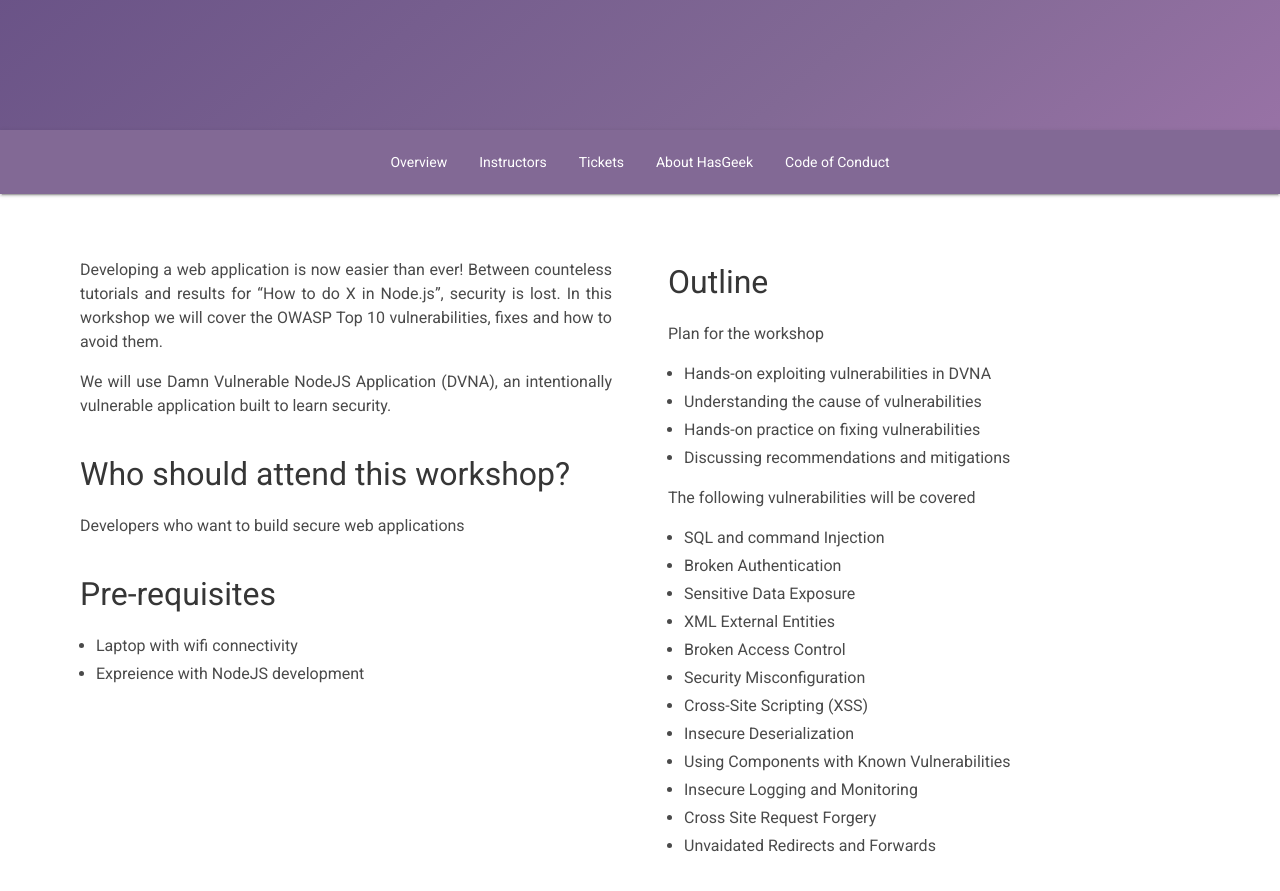
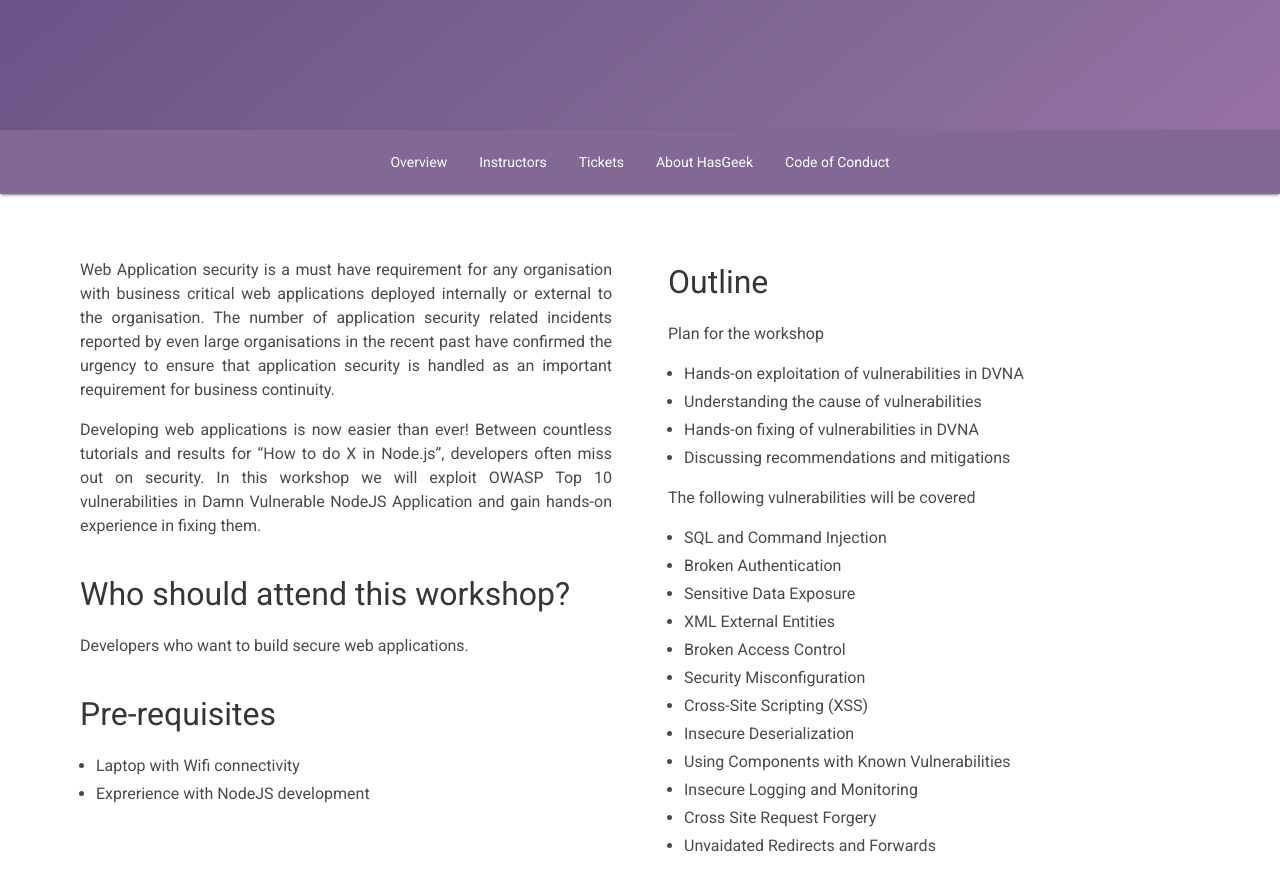
Before and after one commit to hasgeek/events, a Jekyll site: the page built from _jsfoo_events/2018-secure-web-development.md, in a window 1280 px wide and 900 px high, scrolled down 384 px. Shown: the top 891 px of the window. Built offline with Jekyll 4.4.1, drawn with Linux system fonts in a browser that asks for light colours.

Commit message:
content update for security workshop (#991)

```diff
--- a/_jsfoo_events/2018-secure-web-development.md
+++ b/_jsfoo_events/2018-secure-web-development.md
@@ -25,18 +25,19 @@ instructors:
 overview:
   left_content: |
 
-    Developing a web application is now easier than ever! Between counteless tutorials and results for "How to do X in Node.js", security is lost. In this workshop we will cover the OWASP Top 10 vulnerabilities, fixes and how to avoid them.
+    Web Application security is a must have requirement for any organisation with business critical web applications deployed internally or external to the organisation. The number of application security related incidents reported by even large organisations in the recent past have confirmed the urgency to ensure that application security is handled as an important requirement for business continuity.
 
-    We will use Damn Vulnerable NodeJS Application (DVNA), an intentionally vulnerable application built to learn security.
+    Developing web applications is now easier than ever! Between countless tutorials and results for “How to do X in Node.js”, developers often miss out on security. In this workshop we will exploit OWASP Top 10 vulnerabilities in Damn Vulnerable NodeJS Application and gain hands-on experience in fixing them.
+
 
     # Who should attend this workshop?
 
-    Developers who want to build secure web applications
+    Developers who want to build secure web applications.
 
     # Pre-requisites
 
-    - Laptop with wifi connectivity
-    - Expreience with NodeJS development
+    - Laptop with Wifi connectivity
+    - Exprerience with NodeJS development
 
   right_content: |
 
@@ -44,14 +45,14 @@ overview:
 
     Plan for the workshop
 
-    - Hands-on exploiting vulnerabilities in DVNA
+    - Hands-on exploitation of vulnerabilities in DVNA
     - Understanding the cause of vulnerabilities
-    - Hands-on practice on fixing vulnerabilities
+    - Hands-on fixing of vulnerabilities in DVNA
     - Discussing recommendations and mitigations
 
     The following vulnerabilities will be covered
 
-    - SQL and command Injection
+    - SQL and Command Injection
     - Broken Authentication
     - Sensitive Data Exposure
     - XML External Entities
```
